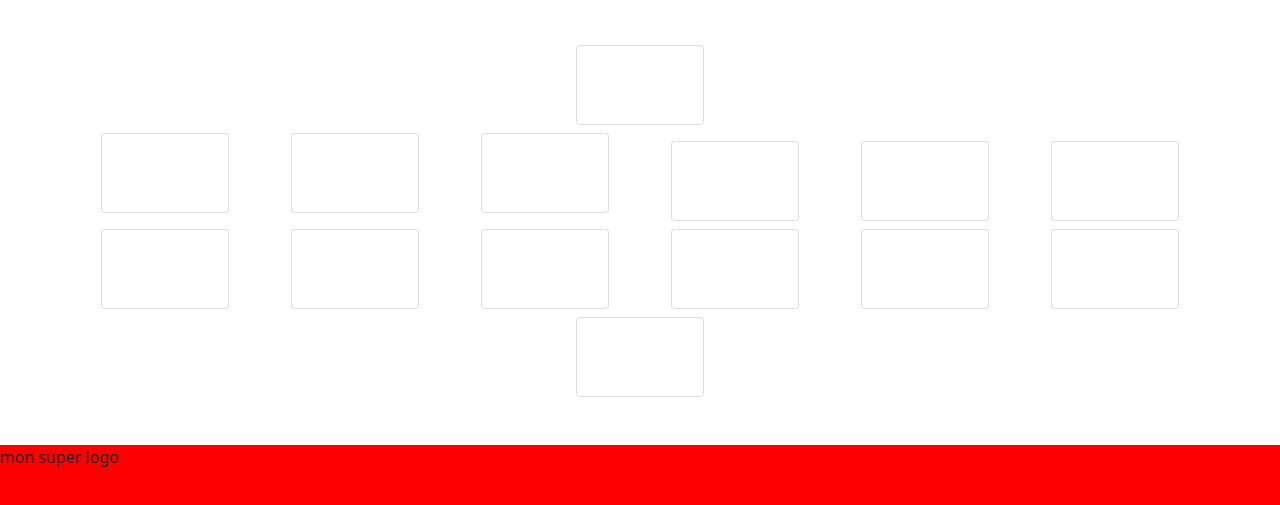
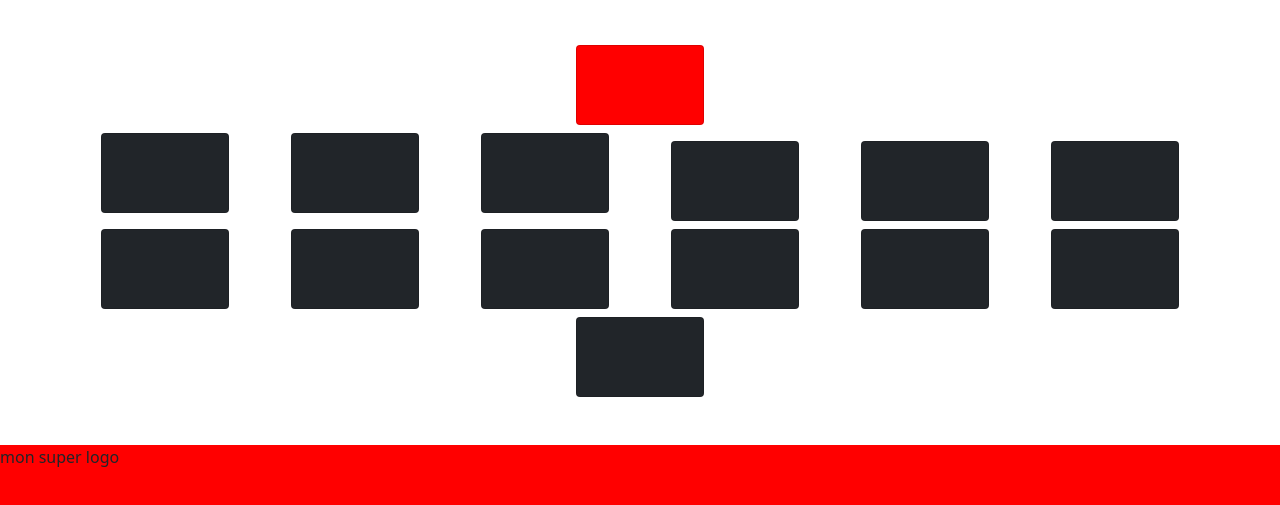
Before and after one commit to JulienDev76-75/Pairs, a website built with Parcel: page index.html in a window 1280 px wide. Both pictures are taken after a click on the element 640 px from the left and 307 px from the top of the page. Shown: the part 223-728 px from the top of the page. Built offline with nearby package versions, Linux system fonts and the light colour scheme.

Commit message:
comparaison working

```diff
--- a/index.html
+++ b/index.html
@@ -36,7 +36,7 @@
 <div class="container mt-5 mb-5">
 
   <div class="col-12 col-md-12 col-lg-12 mb-2 d-flex justify-content-center">
-    <div class="card">
+    <div class="card bg-dark">
       <div class="card-body">
       </div>
     </div>
@@ -45,84 +45,84 @@
   <div class="row d-flex justify-content-center">
 
     <div class="col-4 col-md-4 col-lg-3 col-xl-2 d-flex justify-content-center">
-      <div class="card">
+      <div class="card bg-dark">
         <div class="card-body">
         </div>
       </div>
     </div>
 
     <div class="col-4 col-md-4 col-lg-3 col-xl-2  d-flex justify-content-center">
-      <div class="card">
+      <div class="card bg-dark">
         <div class="card-body">
         </div>
       </div>
     </div>
 
     <div class="col-4 col-md-4 col-lg-3 col-xl-2  d-flex justify-content-center">
-      <div class="card">
+      <div class="card bg-dark">
         <div class="card-body">
         </div>
       </div>
     </div>
 
     <div class="col-4 col-md-4 col-lg-3 col-xl-2  mt-2 d-flex justify-content-center">
-      <div class="card">
+      <div class="card bg-dark">
         <div class="card-body">
         </div>
       </div>
     </div>
 
     <div class="col-4 col-md-4 col-lg-3 col-xl-2  mt-2 d-flex justify-content-center">
-      <div class="card">
+      <div class="card bg-dark">
         <div class="card-body">
         </div>
       </div>
     </div>
 
     <div class="col-4 col-md-4 col-lg-3 col-xl-2  mt-2 d-flex justify-content-center">
-      <div class="card">
+      <div class="card bg-dark">
         <div class="card-body">
         </div>
       </div>
     </div>
 
     <div class="col-4 col-md-4 col-lg-3 col-xl-2  mt-2 d-flex justify-content-center">
-      <div class="card">
+      <div class="card bg-dark">
         <div class="card-body">
         </div>
       </div>
     </div>
 
     <div class="col-4 col-md-4 col-lg-3 col-xl-2  mt-2 d-flex justify-content-center">
-      <div class="card">
+      <div class="card bg-dark">
         <div class="card-body">
         </div>
       </div>
     </div>
 
     <div class="col-4 col-md-4 col-lg-3 col-xl-2  mt-2 d-flex justify-content-center">
-      <div class="card">
+      <div class="card bg-dark">
         <div class="card-body">
         </div>
       </div>
     </div>
 
     <div class="col-4 col-md-4 col-lg-3 col-xl-2  mt-2 d-flex justify-content-center">
-      <div class="card">
+      <div class="card bg-dark">
         <div class="card-body">
         </div>
       </div>
     </div>
 
     <div class="col-4 col-md-4 col-lg-3 col-xl-2  mt-2 d-flex justify-content-center">
-      <div class="card">
+      <div class="card bg-dark">
         <div class="card-body">
         </div>
       </div>
     </div>
 
     <div class="col-4 col-md-4 col-lg-3 col-xl-2 mt-2 d-flex justify-content-center">
-      <div class="card">
+      <div class="card bg-dark">
         <div class="card-body">
         </div>
       </div>
@@ -130,7 +130,7 @@
 
   </div>
   <div class="col-12 col-md-12 col-lg-12 mt-2 d-flex justify-content-center">
-    <div class="card">
+    <div class="card bg-dark">
       <div class="card-body">
       </div>
     </div>
--- a/js/index.js
+++ b/js/index.js
@@ -1,17 +1,50 @@
 //************** variable globales ***********
-let cardColors =  ["red","yellow", "green", "pink", "purple", "blue", "red","yellow", "green", "pink", "purple", "blue"];
+let cardColors =  ["red","yellow", "green", "pink", "purple", "blue", "brown", "red","yellow", "green", "pink", "purple", "blue", "brown"];
 let cardAssociate = [];
+let score = 0;
 
 let card = document.getElementsByClassName("card");
+for(let i = 0;i < card.length;i++) {
+    card[i].onclick= function(){
+        card[i].classList.remove("bg-dark");
+        card[i].style.backgroundColor = cardColors[i];
+        cardAssociate.push(card[i]);
 
-for(var i = 0;i < card.length;i++){
-    card[i].onclick= function(){
-        card.style.backgroundColor = "yellow";
-        card.innerHTML = "YOU CLICKED ME";
+        Intervalles ();
+    }
+};
+
+function Intervalles () {
+    if (cardAssociate.length === 2) {
+        setTimeout(function () {comparaison()}, 1500);
+    }
+    else if (cardAssociate.length > 2){
+        alert("Ne choisissez que deux cartes");
     };
 }
 
-//let card = document.getElementsByClassNames("card");
-//card.addEventListener("click", function () {
-//    card.style.backgroundColor = "yellow";
-//});
+ function Comparaison () {
+    if (cardAssociate[0].style.backgroundColor === cardAssociate[1].style.backgroundColor){
+        console.log(cardAssociate);
+        alert("les deux cartes sont identiques");
+        score += 1;
+        cardAssociate.length = 0;
+    }
+    else {
+        alert("les deux cartes ne sont pas identiques");
+        score += 0;
+
+    };
+}
+//     function choixPlayer() {
+//     if (cardAssociate[0] === cardAssociate[1]) {
+//         card[i].style.visibility = "visible";
+//           score ++;
+//         }
+//     else {
+//         card[i].classList.replace("bg-dark");
+//         }
+// };
+
+// function intervalles() {
+//     setInterval(function(){}, 3000);
```
